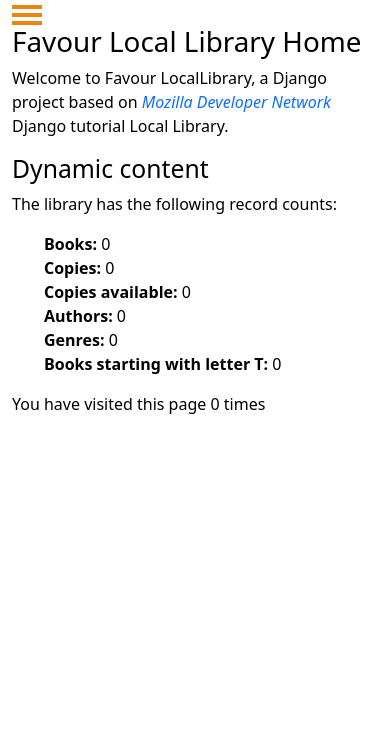
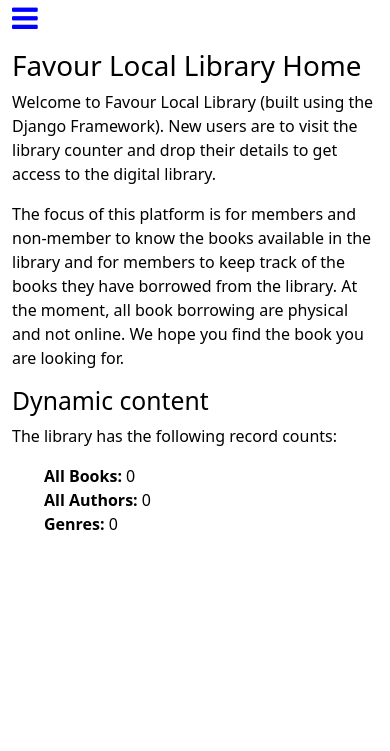
Before and after one commit to favour-olumese/favour-local_library, a Django app: page /catalog/ in a window 390 px wide. Shown: the top 751 px of the page. Run offline with Django 4.2, Linux system fonts and the light colour scheme; data that the repository does not hold is empty.

Commit message:
Made changes to main page.

```diff
--- a/locallibrary/catalog/templates/catalog/author_list.html
+++ b/locallibrary/catalog/templates/catalog/author_list.html
@@ -5,17 +5,17 @@
 {% endblock%}
 
 {% block content %}
-    <h1>Author List</h1>
+    <h1>Authors</h1>
     {% if author_list %}
     <div>
         {% for author in author_list %}
-            <div class="card" style="height: 260px;">
+            <div class="card">
                 <a href="{{ author.get_absolute_url }}">
                     {% if author.author_image %}
                         <img src="{{ author.author_image.url }}" style="width: 100%; height: 10rem">
                     {% endif %}
                     <br>
-                    {{ author.last_name }}, {{ author.first_name }}<br>
+                    <span>{{ author.last_name }}, {{ author.first_name }}</span><br>
                 </a>
                 <div class="container">
                     {% if perms.catalog.can_edit_authors %}
--- a/locallibrary/catalog/templates/catalog/base_generic.html
+++ b/locallibrary/catalog/templates/catalog/base_generic.html
@@ -22,11 +22,11 @@
             <div class="row">
                 <div class="col-sm-2">
                     {% block sidebar %}
-                    <div class="toggle-btn" onclick="show()">
-                        <span></span>
-                        <span></span>
-                        <span></span>
-                    </div>
+                        <input type="checkbox" id="menu-check">
+                        <label for="menu-check">
+                            <i class="fa fa-bars" aria-hidden="true" id="menu-open"></i>
+                            <i class="fa fa-times" aria-hidden="true" id="menu-close"></i>
+                        </label>
                         <div id="sidebar">
 
 
@@ -40,15 +40,15 @@
                                 {% endblock %}
                                 <li><a href="{% url 'index' %}">Home</a></li>
                                 <hr>
-                                <li><a href="{% url 'books'%}">All books</a></li>
+                                <li><a href="{% url 'books'%}">Books</a></li>
                                 <hr>
-                                <li><a href="{% url 'authors' %}">All authors</a></li>
+                                <li><a href="{% url 'authors' %}">Authors</a></li>
                                 <hr>
                             </ul>
 
                             <ul class="sidebar-nav">
                                 {% if user.is_authenticated %}
-                                    <li>User: {{ user.get_username }}</li>
+                                    <strong><li>User: {{ user.get_username }}</li></strong>
 
                                     <li><a href="{% url 'my-borrowed' %}">My borrowed</a></li>
 
@@ -61,7 +61,7 @@
                             <ul class="sidebar-nav">
                                 {% if perms.catalog.can_mark_returned %}
                                     <hr>
-                                    <li>Staff</li>
+                                    <strong><li>Staff</li></strong>
                                     <li><a href="{% url 'borrowed-books' %}">All borrowed books</a></li>
                                 {% endif %}
                             </ul>
--- a/locallibrary/catalog/templates/catalog/book_list.html
+++ b/locallibrary/catalog/templates/catalog/book_list.html
@@ -5,7 +5,7 @@
 {% endblock%}
 
 {% block content %}
-    <h1>Book List</h1>
+    <h1>Books</h1>
     <!-- Generic ListView is used for this page, and it passes it context as modelname_list. -->
     {% if book_list %}
         <div>
--- a/locallibrary/catalog/templates/catalog/index.html
+++ b/locallibrary/catalog/templates/catalog/index.html
@@ -7,22 +7,49 @@
 {% block content %}
     <h1>Favour Local Library Home</h1>
     <p>
-        Welcome to Favour LocalLibrary, a Django project based on
-        <a href="https://developer.mozilla.org/en-US/docs/Learn/Server-side/Django" target="_blank"><em>Mozilla Developer Network</em></a>
-        Django tutorial Local Library.
+        Welcome to Favour Local Library (built using the Django Framework).
+        New users are to visit the library counter and drop their details to get
+        access to the digital library.
     </p>
+
+    <p>
+        The focus of this platform is for members and non-member to know the books available
+        in the library and for members to keep track of the books they have borrowed from the library.
+        At the moment, all book borrowing are physical and not online. We hope you find the book
+        you are looking for.
+    </p>
+
     <h2>Dynamic content</h2>
     <p>The library has the following record counts:</p>
     <ul>
-        <li><strong>Books:</strong> {{ num_books }}</li>
-        <li><strong>Copies:</strong> {{ num_instance }}</li>
-        <li><strong>Copies available:</strong> {{ num_instance_available }}</li>
-        <li><strong>Authors:</strong> {{ num_authors }}</li>
+        <li><strong>All Books:</strong> {{ num_books }}</li>
+        <li><strong>All Authors:</strong> {{ num_authors }}</li>
         <li><strong>Genres:</strong> {{ num_genres }}</li>
-        <li><strong>Books starting with letter T:</strong> {{ book_starts_with_t }}</li>
+        <!-- <li><strong>Copies:</strong> {{ num_instance }}</li>
+        <li><strong>Copies available:</strong> {{ num_instance_available }}</li> -->
+
+        <!-- <li><strong>Books starting with letter T:</strong> {{ book_starts_with_t }}</li> -->
     </ul>
 
+    {% for genre in genres %}
+        <h3 style="clear: both; padding-top: 10px;">{{genre.name}}</h3>
+
+        {% for book in genre.book_set.all %}
+            <div class="card">
+                <a href="{{ book.get_absolute_url }}">
+                    {% if book.book_image %}
+                        <img src="{{ book.book_image.url }}" style="width: 100%; height: 10rem">
+                    {% endif %}
+                    {{ book.title|truncatewords:5 }}<br>
+                    ({{ book.author.last_name }} {{ book.author.first_name|first }}.)
+                </a>
+            </div>
+        {% endfor %}
+    {% endfor %}
+
+
+
     <!-- The pluralize tag add a 's' to time if num_visits > 1 -->
-    <p>You have visited this page {{ num_visits }} time{{ num_visits|pluralize }}</p>
+    <!-- <p>You have visited this page {{ num_visits }} time{{ num_visits|pluralize }}</p> -->
 
 {% endblock %}
--- a/locallibrary/catalog/views.py
+++ b/locallibrary/catalog/views.py
@@ -28,6 +28,8 @@
 
     book_starts_with_t = Book.objects.filter(title__istartswith='T').count()
 
+    genres = Genre.objects.all()
+
     # Number of visits to this view, as counted in the session variable
     num_visits = request.session.get('num_visits', 0)
     request.session['num_visits'] = num_visits + 1
@@ -40,6 +42,7 @@
         'num_genres': num_genres,
         'book_starts_with_t': book_starts_with_t,
         'num_visits': num_visits,
+        'genres': genres,
     }
 
     # Render the HTML template index.html with the data in the context variable
--- a/locallibrary/static/css/styles.css
+++ b/locallibrary/static/css/styles.css
@@ -5,8 +5,12 @@
     list-style: none;
 }
 
+.sidebar-nav li {
+    text-transform: uppercase;
+}
+
 .sidebar-nav a:hover {
-    padding: 3px;
+    padding-left: 3px;
     transition: 0.3s;
 }
 
@@ -52,7 +56,7 @@
     background-color: gray;
 }
 
-/* Images */
+/* Images in Cards */
 .book-img {
     width: 60px;
     float: left;
@@ -76,13 +80,13 @@
 
 /* CARD FOR LIST OF BOOKS AND AUTHORS */
 
- .card {
+.card {
     /* Add shadows to create the "card" effect */
     box-shadow: 0 4px 8px 0 rgba(0,0,0,0.2);
     transition: 0.3s;
     width: 10rem;
     /* height: 10px; */
-    height: 285px;
+    height: 280px;
     float: left;
     margin-right: 5px;
     margin-top: 5px;
@@ -126,47 +130,68 @@
     color: rgb(223, 39, 7);
 }
 
+label #menu-open,
+label #menu-close {
+    color: rgb(0, 0, 255);
+    font-size: 30px;
+    display: none;
+    cursor: pointer;
+    z-index: 200;
+    position: absolute;
+    top: 3px;
+    transition-delay: 0.5s;
+}
+
+
+
+#menu-check {
+    display: none;
+}
 
 /* MEDIA QUERIES */
 @media screen and (max-width: 640px) {
 
     #sidebar {
-        position: absolute;
-        left: -300px;
+        position: fixed;
+        left: -200px;
         background-color: rgb(255, 255, 255);
         border: 1.5px solid;
-        width: 200px;
+        width: 180px;
         padding-top: 10px;
         padding-left: 20px;
         transition: 0.3s;
         top: 0;
+        z-index: 199;
     }
 
     .dark-mode #sidebar {
         background-color: black;
     }
 
-    #sidebar.active {
+    /* #sidebar.active {
         left: 0px;
-    }
+    } */
 
     #sidebar a:hover {
         padding-left: 3px;
         transition: 0.3s;
     }
 
-    .toggle-btn {
-        position: absolute;
-        z-index: 100;
-        cursor: pointer;
-        top: 1px;
+    label #menu-open {
+        display: block;
     }
 
-    .toggle-btn span {
-        width: 30px;
-        height: 4px;
+    #menu-check:checked ~ #sidebar {
+        left: 0;
+    }
+
+    #menu-check:checked ~ label #menu-open {
+        display: none;
+    }
+
+    #menu-check:checked ~ label #menu-close {
         display: block;
-        margin-top: 4px;
-        background-color: rgb(233, 134, 14);
+        left: 150px;
+        top: 10px;
     }
 }
--- a/locallibrary/static/js/index.js
+++ b/locallibrary/static/js/index.js
@@ -19,8 +19,3 @@
     var element = document.body;
     element.classList.toggle("dark-mode");
 }
-
-// Side bar
-function show() {
-    document.getElementById('sidebar').classList.toggle('active');
-}
```
